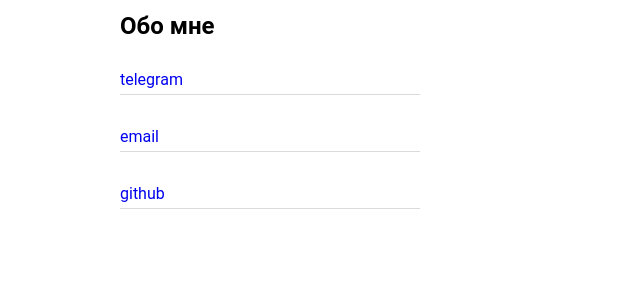
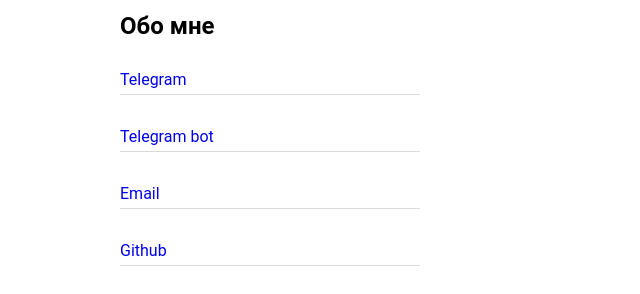
Before and after one commit to Qaksykirr/site-about-me, a plain HTML site: page index.html in a window 1280 px wide. Shown: the part 314-608 px from the top of the page, without its empty margins (0-640 px from the left). Drawn offline with Linux system fonts and the light colour scheme.

Commit message:
Add href to telegram bot

```diff
--- a/index.html
+++ b/index.html
@@ -18,11 +18,13 @@
 			<h2>Обо мне</h2>
 
 			<div class="contacts">
-				<a href="http://t.me/xenia_krw" target="_blank">telegram</a>
+				<a href="http://t.me/xenia_krw" target="_blank">Telegram</a>
 				<br>
-				<a href="mailto:veselovskaya_ksenia_565_ds@mail.ru">email</a>
+				<a href="http://t.me/XeniaKrwBot" target="_blank">Telegram bot</a>
 				<br>
-				<a href="https://github.com/Qaksykirr/cv" target="_blank">github</a>
+				<a href="mailto:veselovskaya_ksenia_565_ds@mail.ru">Email</a>
+				<br>
+				<a href="https://github.com/Qaksykirr/cv" target="_blank">Github</a>
 			</div>
 </body>
 
```
